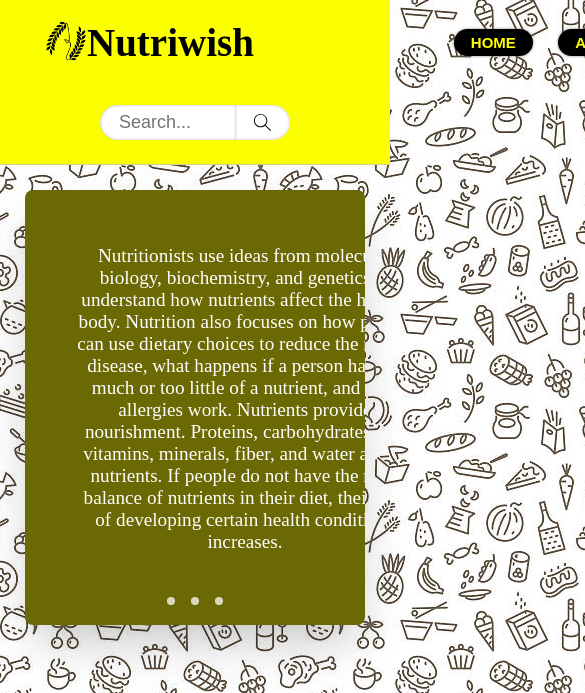
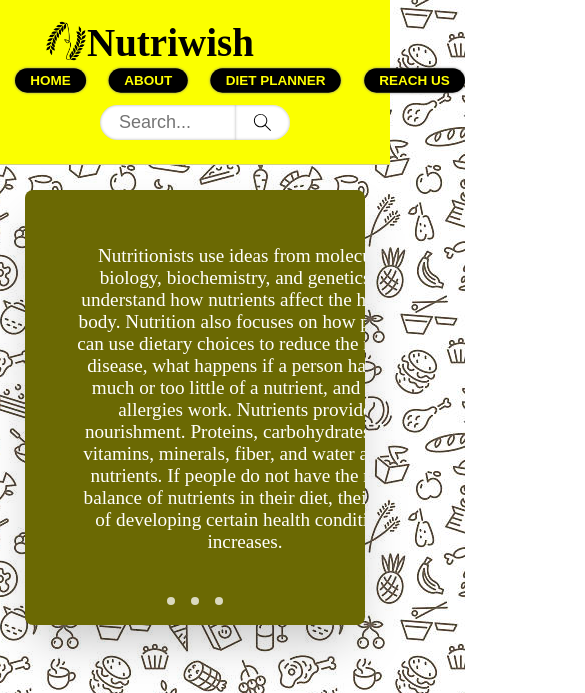
Before and after one commit to abhinav-005/nutriwish, a plain HTML site: page index.html in a window 390 px wide. Shown: the top 693 px of the page, 585 px wide, since content can reach past the window. Drawn offline with Linux system fonts and the light colour scheme.

Commit message:
media query

```diff
--- a/style.css
+++ b/style.css
@@ -48,6 +48,19 @@ body {
     min-width: 500px;
     padding-left: 200px;
 
+
+}
+@media (max-width: 480px) {
+    .home-div{
+        display: flex;
+        justify-content: space-between;
+        flex: 2;
+        flex-shrink: 0;
+        position: absolute;
+        top:67px;
+        left:-200px;
+        transform: scale(0.9);
+    }
 
 }
 
```
